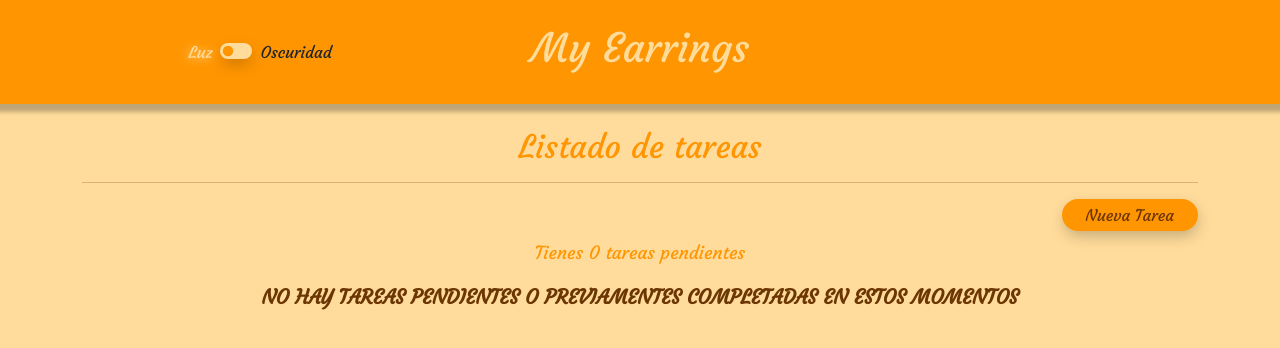
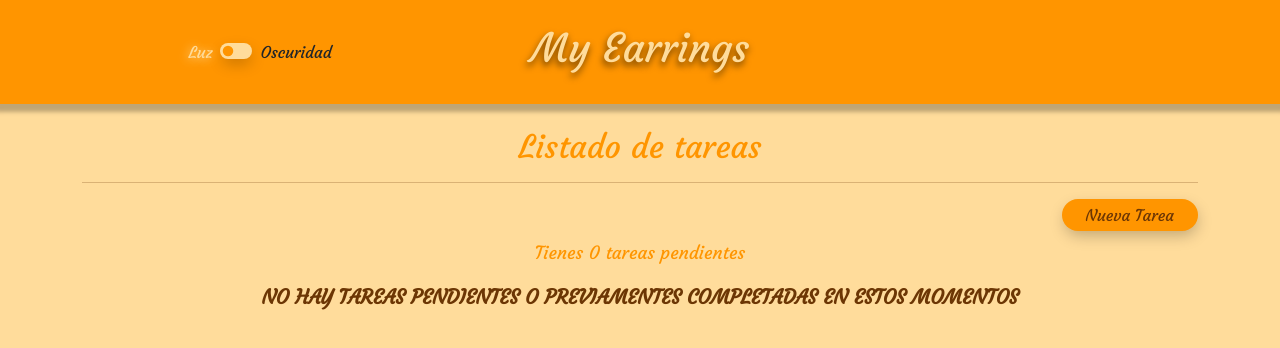
Before and after one commit to KhrisSalazar98/myEarrings, a React (Create React App) app: page / in a window 1280 px wide. Shown: the top 348 px of the page. Built offline with nearby package versions, Linux system fonts and the light colour scheme.

Commit message:
Título sombreado

```diff
--- a/src/sass/components/_header.scss
+++ b/src/sass/components/_header.scss
@@ -1,3 +1,7 @@
+h1 {
+    text-shadow: -1px 4px 7px rgba(0,0,0,0.6);
+}
+
 .color_dark_1 {
     color: $color_dark_principal;
 }
```
